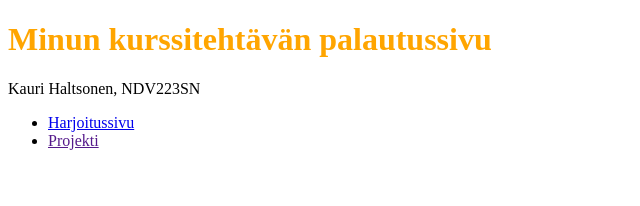
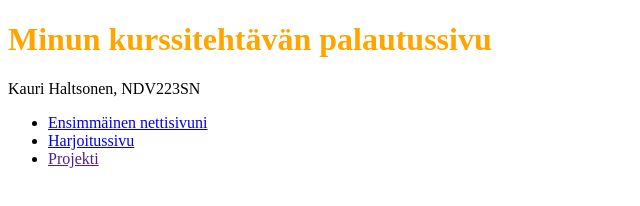
Before and after one commit to kaurih/Ekarepo, a plain HTML site: page index.html in a window 1280 px wide. Shown: the whole page, without its empty margins (0-640 px from the left). Drawn offline with Linux system fonts and the light colour scheme.

Commit message:
Update index.html
Tehtävän 02A palautuslinkki lisätty

```diff
--- a/index.html
+++ b/index.html
@@ -10,6 +10,7 @@
         <h1>Minun kurssitehtävän palautussivu</h1>
         <p>Kauri Haltsonen, NDV223SN</p>
         <ul>
+            <li><a href="pilkki-sivu/index.html">Ensimmäinen nettisivuni</a></li>
             <li><a href="harjoitus.html">Harjoitussivu</a></li>
             <li><a href="">Projekti</a></li>
         </ul>
```
